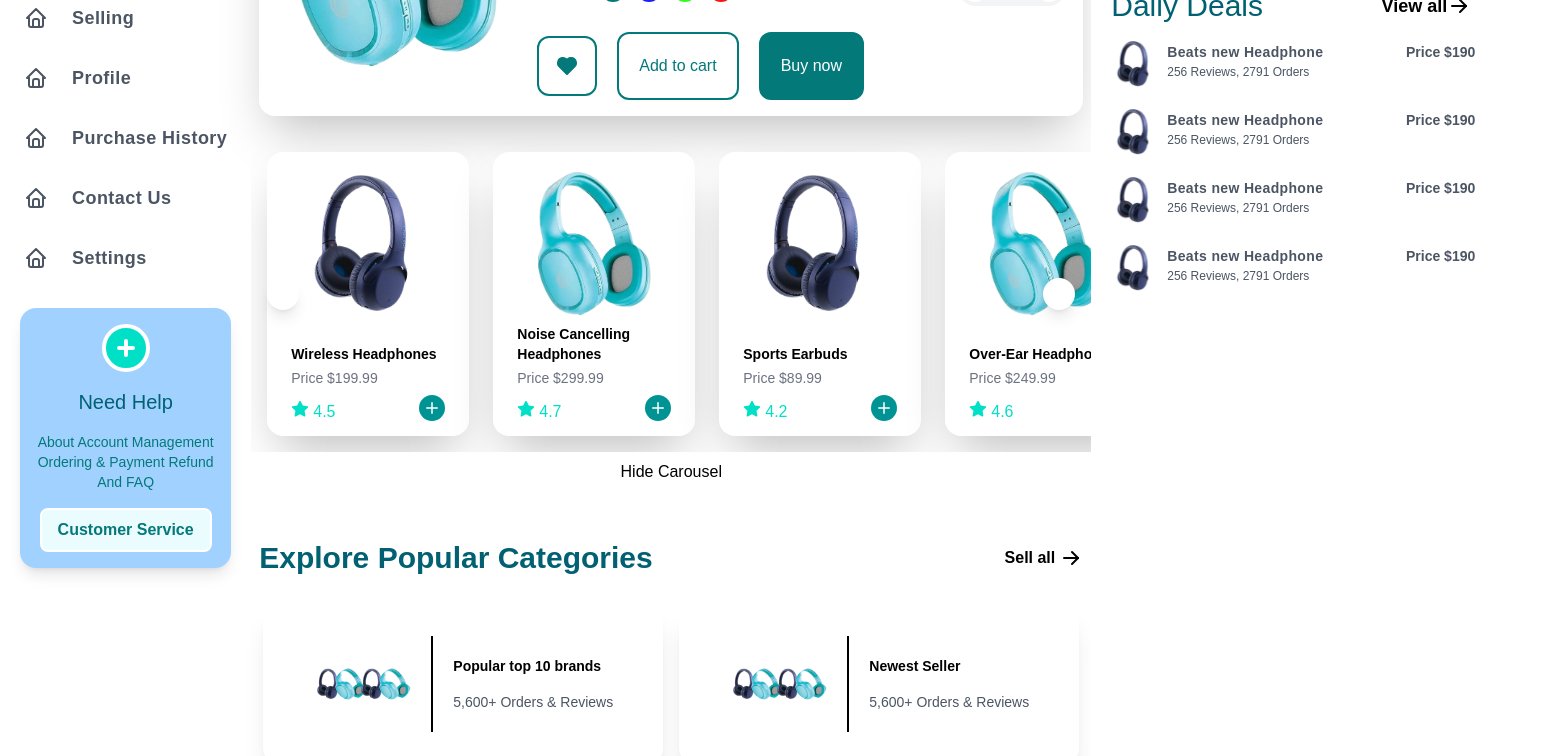
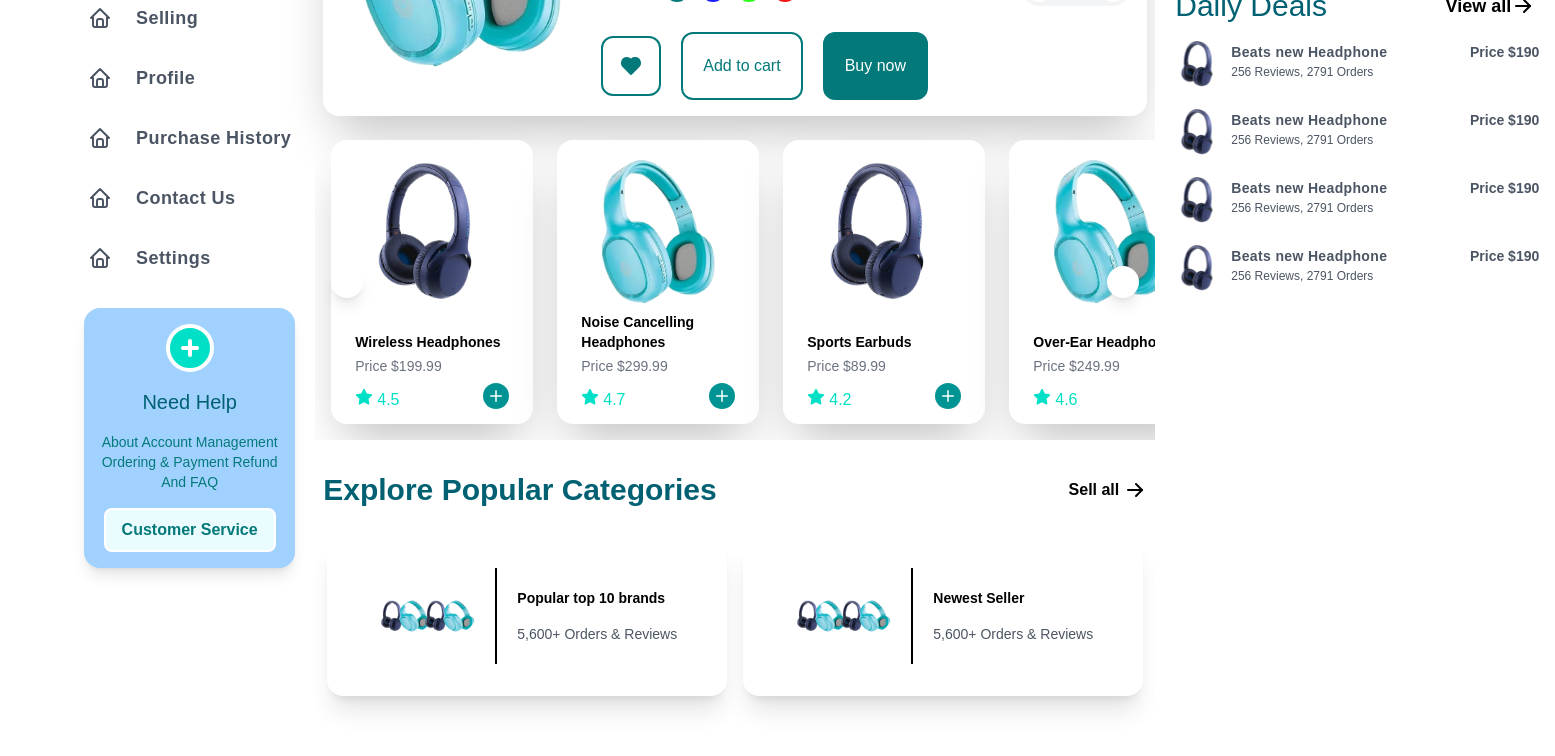
Before and after one commit to Majid-Arab/soundix-tailwind, a Next.js app: page / in a window 1280 px wide. Shown: the part 340-1096 px from the top of the page, 1555 px wide, since content can reach past the window. Built offline with nearby package versions, Linux system fonts and the light colour scheme.

Commit message:
layout and product details stylings

```diff
--- a/src/app/layout.tsx
+++ b/src/app/layout.tsx
@@ -20,7 +20,7 @@ export default function RootLayout({
 }>) {
   return (
     <html lang="en">
-      <body className="h-screen max-w-max mx-auto flex font-sans">
+      <body className="h-screen max-w-full xl:max-w-[90%] m-auto flex font-sans">
         {/* <!-- Sidebar --> */}
         <div className="h-full lg:w-72">
           <Sidebar />
@@ -34,7 +34,7 @@ export default function RootLayout({
 
           <div className="flex">
             {/* <!-- Main Content --> */}
-            <main className="flex-grow pt-5 mx-auto max-w-screen-lg">
+            <main className="flex-grow pt-5 w-full">
               {children}
             </main>
 
--- a/src/components/main/ProductDetail.tsx
+++ b/src/components/main/ProductDetail.tsx
@@ -33,8 +33,8 @@ function ProductDetail() {
   if (!productProp) return null;
 
   return (
-    <div className="w-auto">
-      <div className="w-auto m-2 flex flex-col lg:flex-row items-center justify-center gap-5 p-4 rounded-2xl shadow-2xl">
+    <div>
+      <div className="m-2 flex flex-col lg:flex-row items-center justify-center gap-5 p-4 rounded-2xl shadow-2xl">
         <div className="w-40 md:w-auto px-5">
           <Image
             src={productProp.src}
@@ -77,17 +77,7 @@ function ProductDetail() {
         </div>
       </div>
 
-      <div className="flex flex-col justify-center items-center mt-5">
-        {isCarouselVisible && (
-          <Carousel setSelectedProduct={setProductDetail} />
-        )}
-        <button
-          onClick={toggleCarousel}
-          className="mb-4 px-4 py-2 text-black rounded hover:text-[#616060] focus:outline-none"
-        >
-          {isCarouselVisible ? "Hide Carousel" : "Show Carousel"}
-        </button>
-      </div>
+      <Carousel setSelectedProduct={setProductDetail} />
 
       <Card />
     </div>
```
